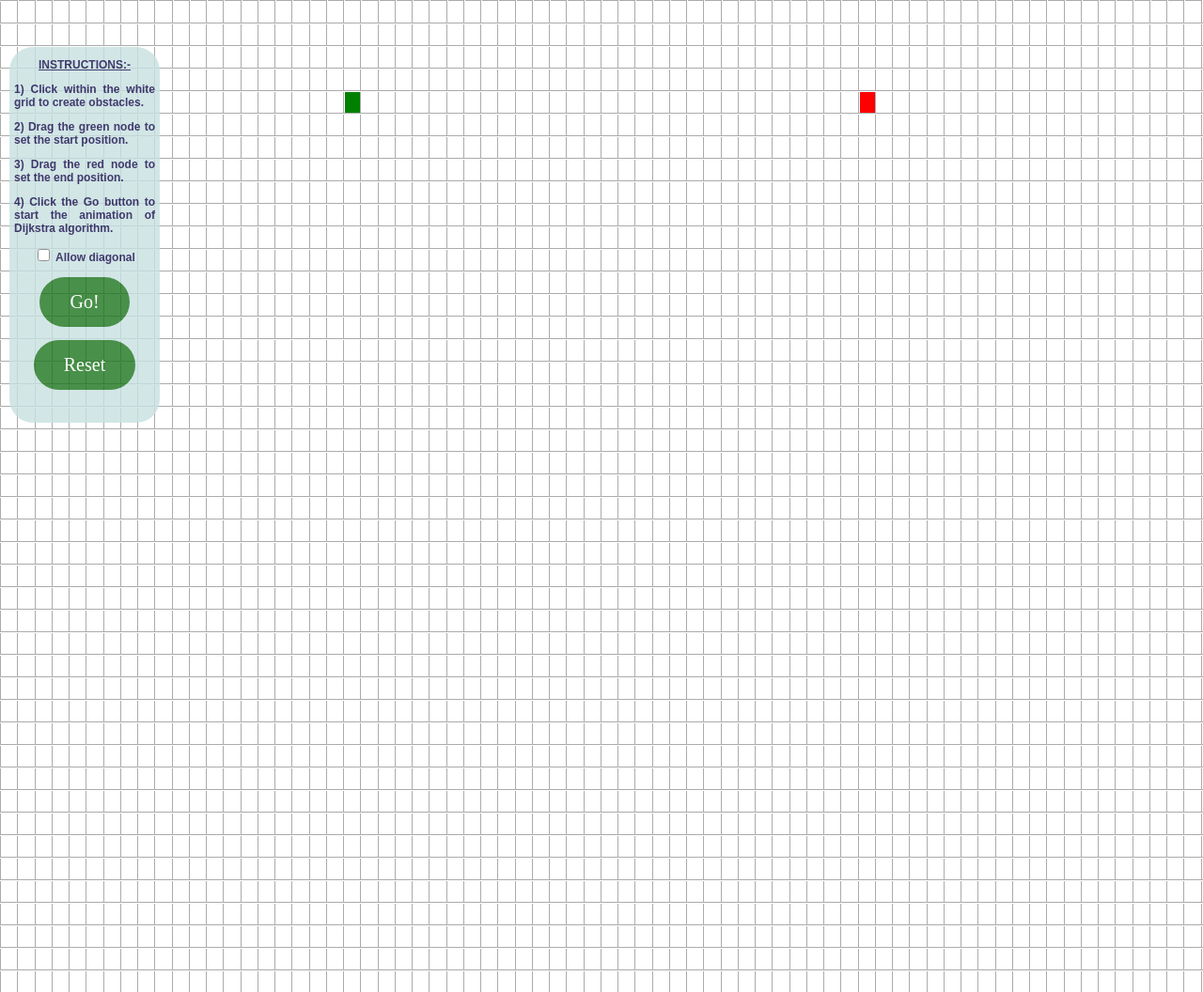
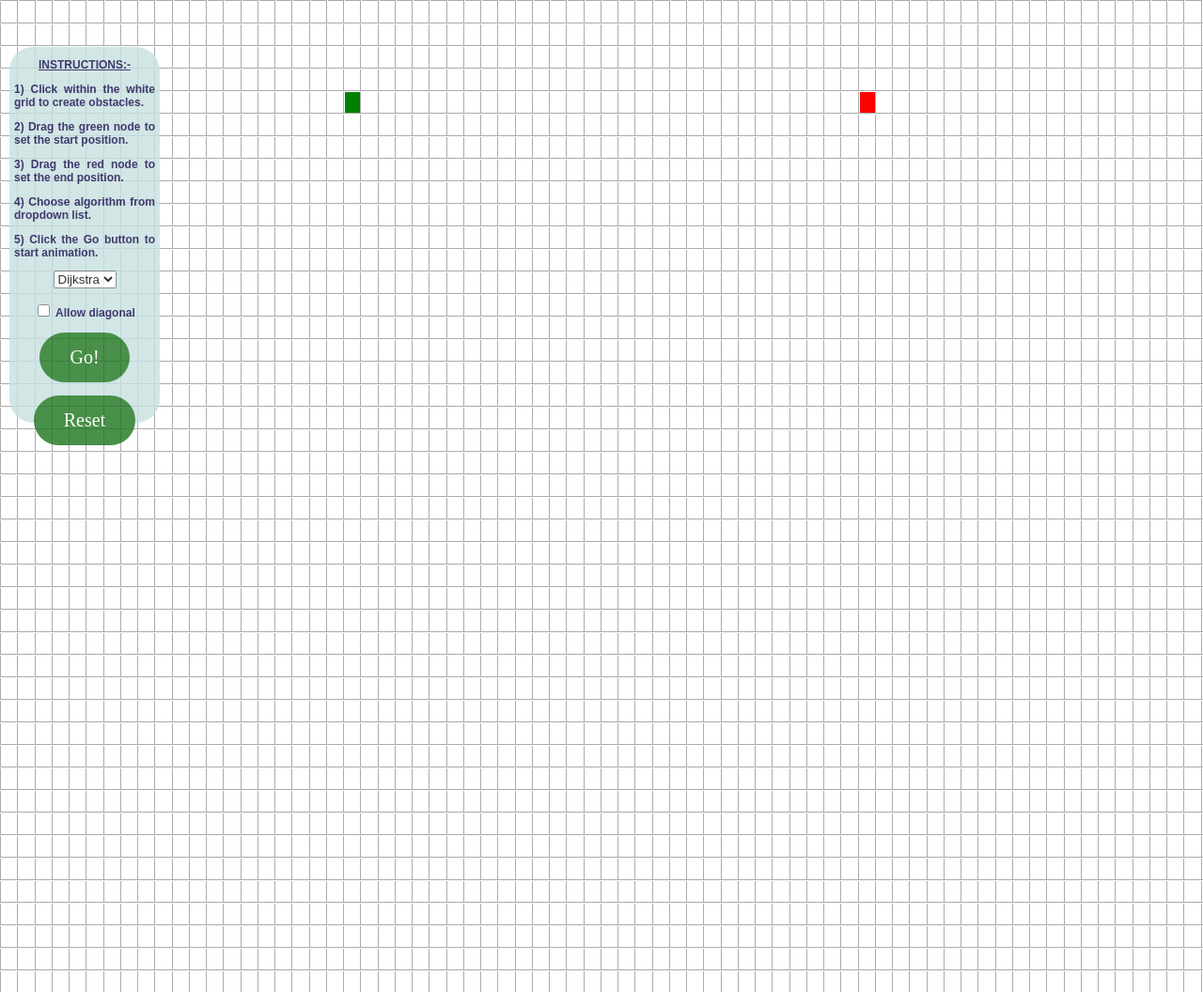
Before and after one commit to sushovan1982/PathFindingAlgorithms, a plain HTML site: page index.html in a window 1280 px wide. Shown: the top 1056 px of the page at 94% size. Drawn offline with Linux system fonts and the light colour scheme.

Commit message:
Update index.html

```diff
--- a/index.html
+++ b/index.html
@@ -5,7 +5,8 @@
     <link rel="stylesheet" href="Style.css" />
     <script src="PageLayout.js"></script>
     <script src="Dijkstra.js"></script>
-    <title>Search Algorithms Visualization</title>
+    <script src="AStar.JS"></script>
+    <title>Path Finding Algorithms Visualization</title>
 </head>
 <script>
     function resetForm() {
@@ -47,14 +48,26 @@
         }
 
         let chk = document.getElementById('chkDiagonal');
+        let sel = document.getElementById('slAlgoName');
 
-        performDijkstra(
+        if (sel.value == 'dijkstra') {
+            Dijkstra(
                 startRowIndex,
                 startColIndex,
                 endRowIndex,
                 endColIndex,
                 chk.checked
             );
+        }
+        else if (sel.value == 'astar') {
+            AStar(
+                startRowIndex,
+                startColIndex,
+                endRowIndex,
+                endColIndex,
+                chk.checked
+            );
+        }
     }
 </script>
 
@@ -65,7 +78,13 @@
             <p>1) Click within the white grid to create obstacles.</p>
             <p>2) Drag the green node to set the start position.</p>
             <p>3) Drag the red node to set the end position.</p>
-            <p>4) Click the Go button to start the animation of Dijkstra algorithm.</p>
+            <p>4) Choose algorithm from dropdown list.</p>
+            <p>5) Click the Go button to start animation.</p>
+            <select id="slAlgoName">
+                <option value="dijkstra">Dijkstra</option>
+                <option value="astar">A*</option>
+            </select>
+            <br /><br />
             <input type="checkbox" id="chkDiagonal" value="Diagonal" />
             Allow diagonal<br /><br />
             <button type="button" class="button" id="btnGo" onclick="callSearch()">
```
Lines whose indentation alone changed are shown as unchanged.
